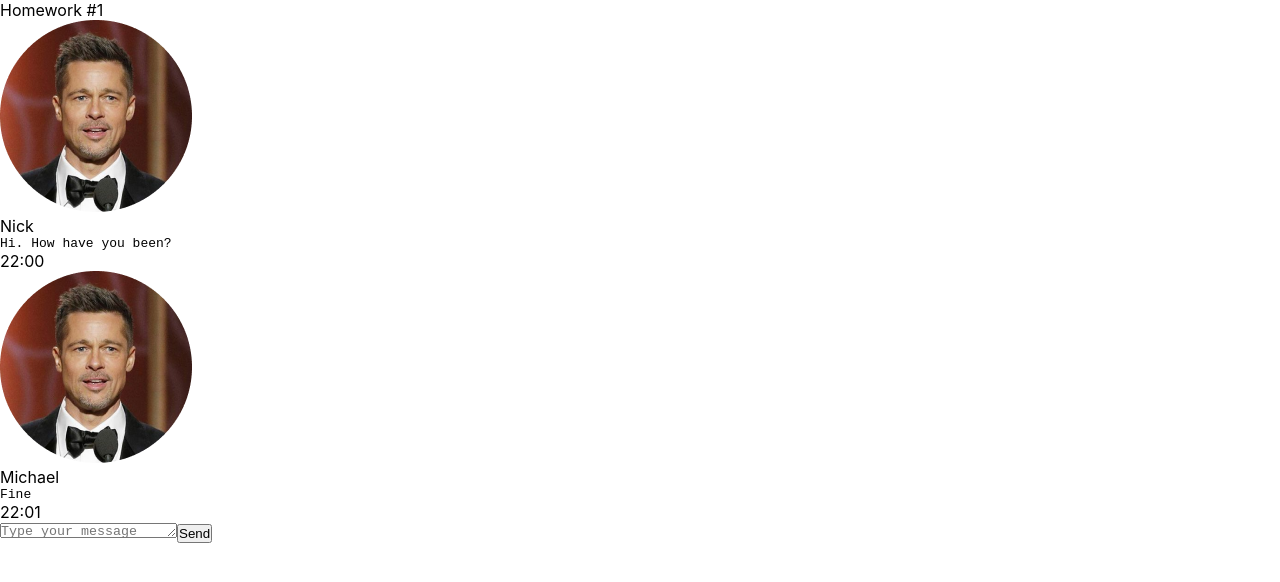
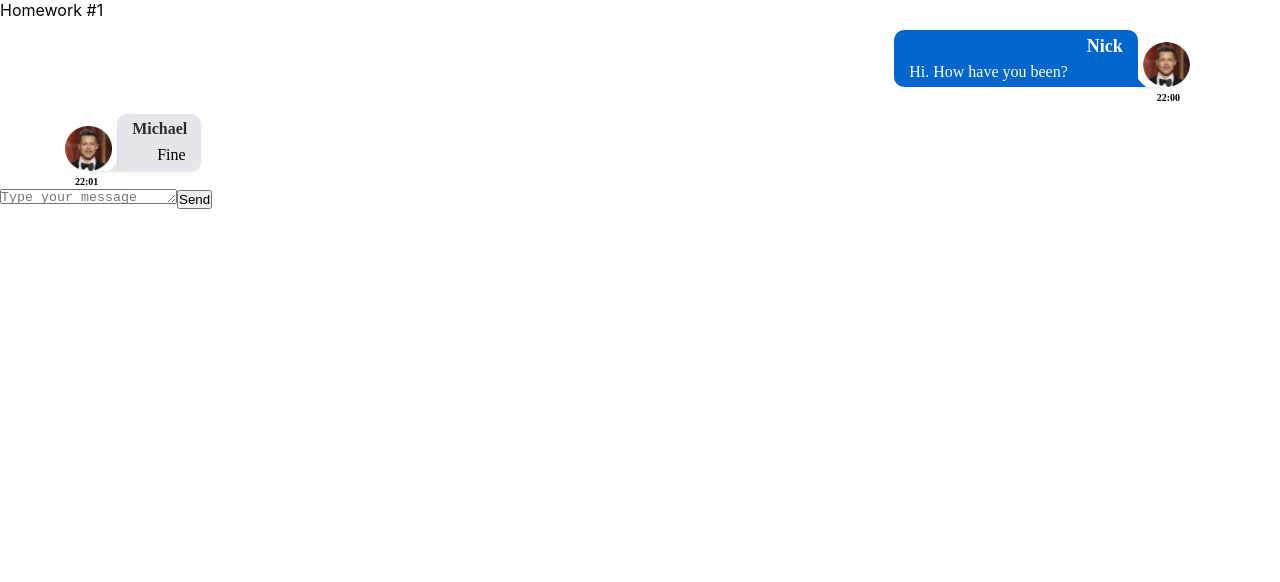
Before and after one commit to wrunika/hws2-master, a React (Create React App) app: page / in a window 1280 px wide. Shown: the top 582 px of the page. Built offline with nearby package versions, Linux system fonts and the light colour scheme.

Commit message:
feat: add styles to messages

```diff
--- a/src/s2-homeworks/hw01/friend-message/FriendMessage.module.css
+++ b/src/s2-homeworks/hw01/friend-message/FriendMessage.module.css
@@ -1,31 +1,84 @@
 .friendMessage {
-
+    align-items: flex-start;
+    display: flex;
+    flex-direction: column;
+    margin-left: 60px;
+    /*border: #00cc22 solid 2px;*/
 }
 
 .friendImageAndText {
-
+    display: flex;
+    flex-direction: row;
+    padding: 5px;
+    /*border: #cc0000 solid 2px;*/
 }
 
 .friendImageAndText img {
-
+    width: 47.21px;
+    height: 44.78px;
+    margin-top: 12px;
+    align-self: flex-end;
 }
 
 .friendText {
-
+    display: flex;
+    flex-direction: column;
+    align-items: flex-start;
+    justify-content: space-around ;
+    margin-left: 5px;
+    border-radius: 10px 10px 10px 0;
+    position: relative;
+    padding: 5px;
+    background: #e4e6eb;
+    box-shadow: 0 5px 20px rgba(29, 33, 38, 0.03), 0 1px 2px rgba(29, 33, 38, 0.1);
 }
 
 .friendText:after {
-
+    content: "";
+    position: absolute;
+    bottom: 0;
+    right: 100%;
+    display: block;
+    width: 25px;
+    height: 25px;
+    box-shadow: 0 5px 20px rgba(29, 33, 38, 0.03), 0 1px 2px rgba(29, 33, 38, 0.1);
+    background: radial-gradient(60px at top left,
+    transparent 49%,  #e4e6eb 51%) no-repeat right bottom;
 }
 
 .friendName {
-
+    font-family: 'Montserrat';
+    font-style: normal;
+    font-weight: 600;
+    font-size: 16px;
+    line-height: 20px;
+    color: #000000;
+    opacity: 0.8;
+    padding-left: 10px;
 }
 
 .friendMessageText {
-
+    font-family: 'Montserrat';
+    font-style: normal;
+    font-weight: 400;
+    font-size: 16px;
+    line-height: 20px;
+    color: #000000;
+    padding-left: 10px;
+    padding-right: 10px;
+    padding-top: 5px;
+    margin-left: 25px;
+    word-break: break-all;
+    white-space: normal;
+    max-width: 500px
 }
 
 .friendTime {
-
+    font-family: 'Montserrat';
+    font-style: normal;
+    font-weight: 600;
+    font-size: 10px;
+    line-height: 12px;
+    color: #000000;
+    padding-left: 15px;
 }
--- a/src/s2-homeworks/hw01/message/Message.module.css
+++ b/src/s2-homeworks/hw01/message/Message.module.css
@@ -1,31 +1,87 @@
 .message {
-
+    display: flex;
+    align-items: flex-end;
+    flex-direction: column;
+    /*border: #00cc22 solid 2px;*/
+    padding: 5px;
+    margin-right: 80px;
 }
 
 .imageAndText {
-
+    display: flex;
+    flex-direction: row-reverse;
+    /*border: #cc0000 solid 2px;*/
+    padding: 5px;
 }
 
 .imageAndText img {
-
+    width: 47.21px;
+    height: 44.78px;
+    border-radius: 50px;
+    margin-top: 12px;
+    align-self: flex-end;
 }
 
 .text {
-
+    display: flex;
+    flex-direction: column;
+    align-items: flex-end;
+    justify-content: space-around ;
+    margin-right: 5px;
+    background-color: #0066cc;
+    border-radius: 10px 10px 0 10px;
+    position: relative;
+    padding: 5px;
+    max-width: 600px;
+    /*max-height: 300px;*/
+    /*min-height: 55.98px;*/
 }
 
 .text:after {
-
+    content: "";
+    position: absolute;
+    bottom: 0;
+    left: 100%;
+    display: block;
+    width: 25px;
+    height: 25px;
+    box-shadow: 0 5px 20px rgba(29, 33, 38, 0.03), 0 1px 2px rgba(29, 33, 38, 0.1);
+    background: radial-gradient(60px at top right,
+    transparent 49%,  #0066cc 51%) no-repeat right bottom;
 }
 
 .name {
-
+    font-family: 'Montserrat';
+    font-style: normal;
+    font-weight: 600;
+    font-size: 18px;
+    line-height: 22px;
+    color: #FFFFFF;
+    padding-right: 10px;
 }
 
 .messageText {
-
+    font-family: 'Montserrat';
+    font-style: normal;
+    font-weight: 400;
+    font-size: 16px;
+    line-height: 20px;
+    color: #FFFFFF;
+    padding-left: 10px;
+    padding-right: 50px;
+    padding-top: 5px;
+    margin-right: 15px;
+    word-break: break-all;
+    white-space: normal;
+    max-width: 500px
 }
 
 .time {
-
+    font-family: 'Montserrat';
+    font-style: normal;
+    font-weight: 600;
+    font-size: 10px;
+    line-height: 12px;
+    color: #000000;
+    padding-right: 15px;
 }
--- a/src/s2-homeworks/hw01/message/Message.tsx
+++ b/src/s2-homeworks/hw01/message/Message.tsx
@@ -16,7 +16,7 @@ const Message = (props: MessagePropsType) => {
                 <img
                     id={'hw1-avatar-' + props.message.id}
                     // создаёт студент
-                    src={props.message.user.avatar}
+                    src={props.message.user.avatar} alt={""}
                     //
                 />
                 <div className={s.text}>
```
